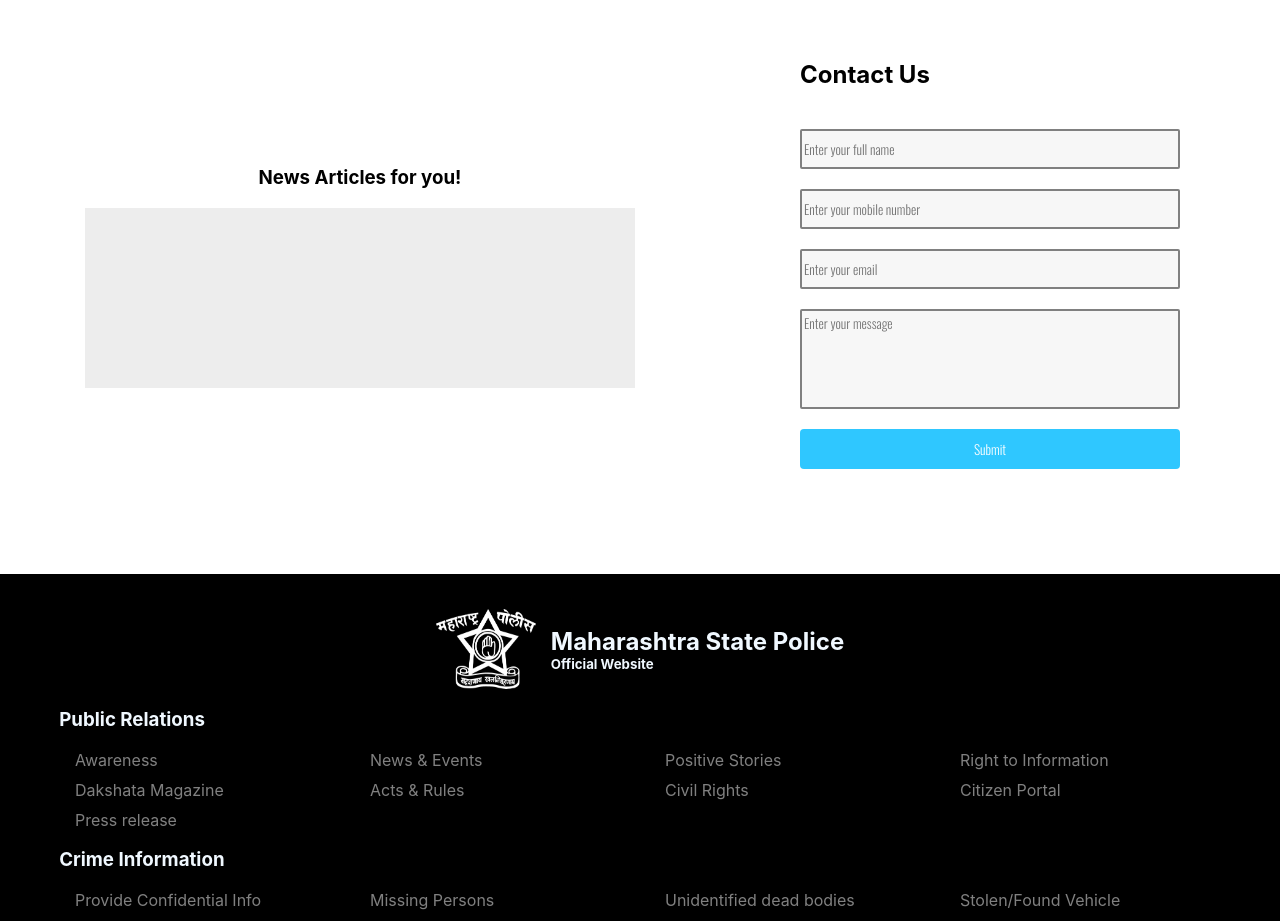
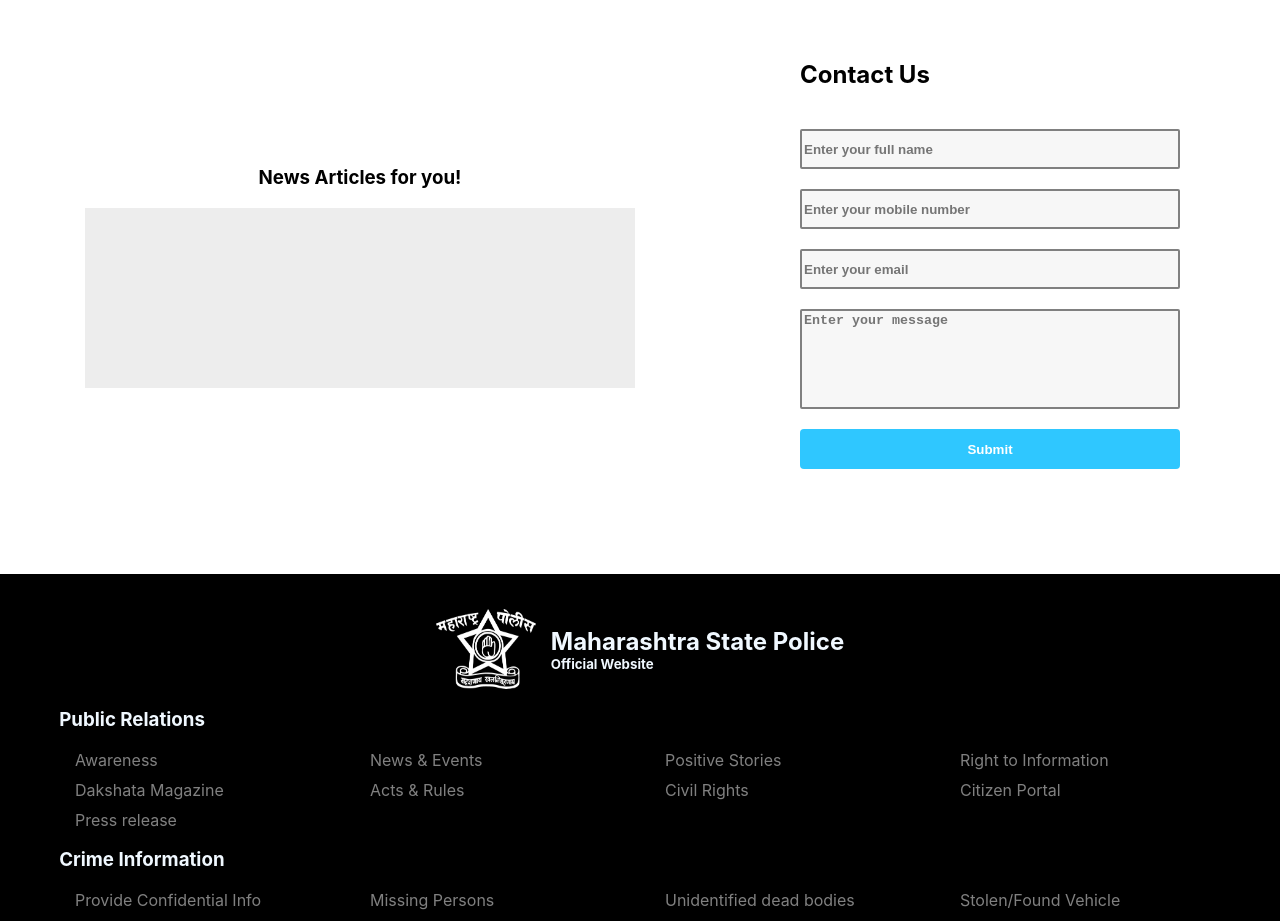
Before and after one commit to OP-75/fir-website, a React (Create React App) app: page / in a window 1280 px wide. Shown: the part 1940-2861 px from the top of the page. Built offline with nearby package versions, Linux system fonts and the light colour scheme.

Commit message:
Stashing commit

```diff
--- a/src/pages/Home Page/components/Contact.css
+++ b/src/pages/Home Page/components/Contact.css
@@ -36,17 +36,12 @@ input, textarea{
     width: 380px;
     height: 40px;
     box-sizing: border-box;
-    font-family: 'Oswald', sans-serif;
-
+    /* font-family: 'Oswald', sans-serif; */
 }
 textarea{
     resize: none;
     height: 100px;
     box-sizing: border-box;
-}
-
-textarea::placeholder{
-    font-family: 'Oswald', sans-serif;
 }
 
 input::-webkit-outer-spin-button,
--- a/src/pages/Login.js
+++ b/src/pages/Login.js
@@ -58,6 +58,7 @@ export default function Login(){
         <div className="login-form-container">
           <COMnavbar/>
           <form className="form-group" >
+            <h2>Welcome Officer, Please Login</h2>
             <input
               type="email"
               placeholder="Your Email"
--- a/src/pages/RegisterNewOfficer.css
+++ b/src/pages/RegisterNewOfficer.css
@@ -1,6 +1,3 @@
-/* Example styling, adjust as per your design requirements */
-
-
 .register-new-officer {
     max-width: 500px;
     margin: auto;
@@ -8,16 +5,13 @@
     background-color: #ebe7e7;
     border-radius: 8px;
     box-shadow: 0 4px 8px rgba(0, 0, 0, 0.1);
-
     margin-top: 3vh;
-
   }
 
   .register-new-officer form{
     border: none;
     width: 50%;
     background-color: #ebe7e7;
-
     max-width: 500px;
     margin: auto;
     padding: 20px;
--- a/src/pages/RegisterNewOfficer.js
+++ b/src/pages/RegisterNewOfficer.js
@@ -79,6 +79,7 @@ export default function RegisterNewOfficer(params) {
   return (
     <div className="register-new-officer">
       <form>
+        <h2>Register new officer</h2>
         <input
           type="text"
           placeholder="Officer name"
@@ -91,7 +92,7 @@ export default function RegisterNewOfficer(params) {
         </select>
         <input
           type="email"
-          placeholder="officer Email"
+          placeholder="Officer Email"
           name="officerEmail"
           onChange={handleChange}
           required
```
Also changed, not shown: sessions/WqvYMIw-d2C0-7AZZwRZ2iGLu6V7DG2U.json (+10 -1 lines).
